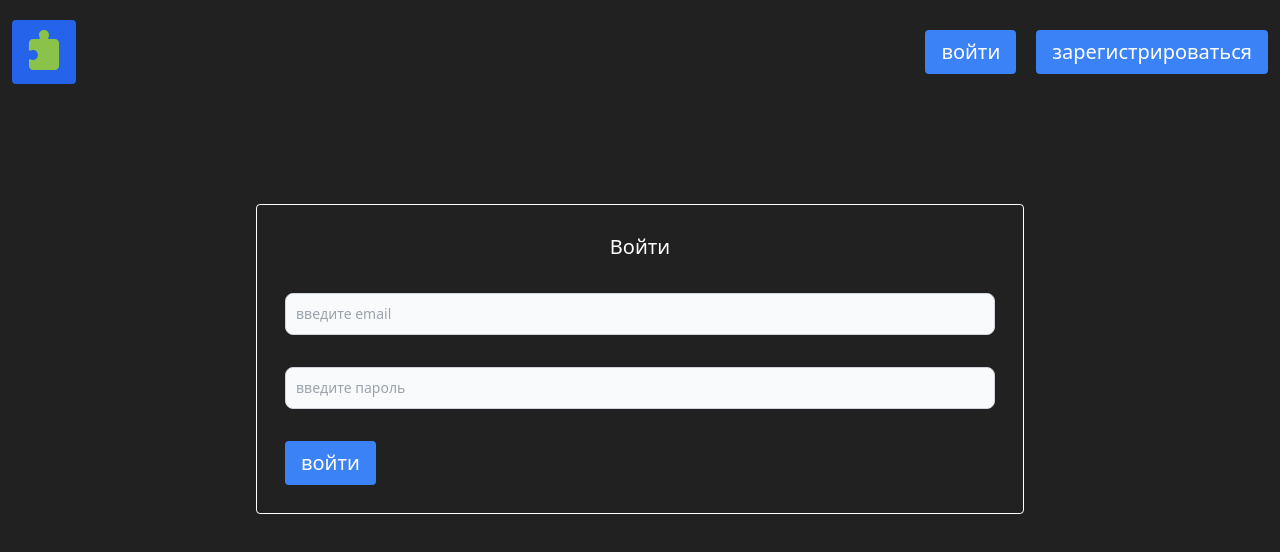
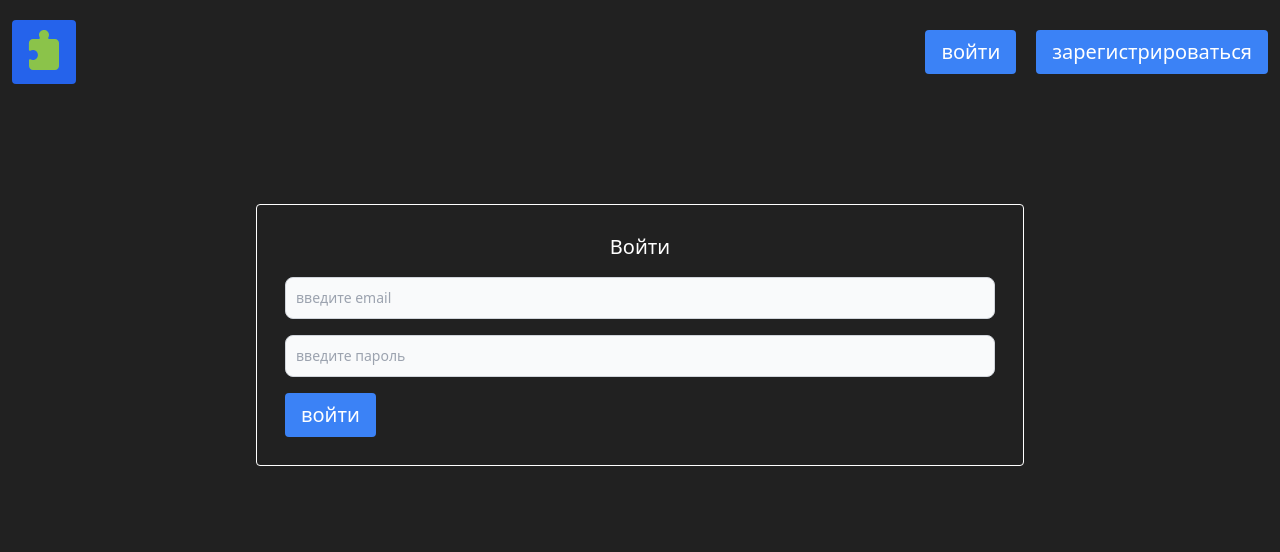
Before and after one commit to NikolayCharaev/mern, a React (Vite) app in the folder frontend/: page /login in a window 1280 px wide. Shown: the top 552 px of the page. Built offline with nearby package versions, Linux system fonts and the light colour scheme.

Commit message:
валидация формы

```diff
--- a/frontend/src/components/custom/input/index.jsx
+++ b/frontend/src/components/custom/input/index.jsx
@@ -1,5 +1,4 @@
 import PropTypes from 'prop-types';
-
 const CustomInput = ({ placeholder, inputType }) => {
   return (
     <input
--- a/frontend/src/components/login/index.jsx
+++ b/frontend/src/components/login/index.jsx
@@ -1,13 +1,59 @@
-import CustomInput from "../custom/input";
-import CustomButton from "../custom/button";
+import CustomInput from '../custom/input';
+import CustomButton from '../custom/button';
+import { useForm } from 'react-hook-form';
 const Login = () => {
+  const {
+    register,
+    handleSubmit,
+    formState: { errors },
+  } = useForm();
+
+  const onSubmit = (data) => {
+    console.log(data);
+  };
+
   return (
-    <form className="p-7 border border-white rounded mx-auto max-w-3xl flex flex-col gap-8 items-start mt-28">
+    <form
+      className="p-7 border border-white rounded mx-auto max-w-3xl flex flex-col gap-4 items-start mt-28"
+      onSubmit={handleSubmit(onSubmit)}>
       <label className="text-center w-full">Войти</label>
-      <CustomInput placeholder={'введите email'} inputType="email" />
-      <CustomInput placeholder={'введите пароль'} inputType="password" />
+      <div className="w-full">
+        <input
+          type="email"
+          className="bg-gray-50 border border-gray-300 text-gray-900 text-sm rounded-lg focus:ring-blue-500 focus:border-blue-500 block w-full p-2.5 dark:bg-gray-700 dark:border-gray-600 dark:placeholder-gray-400 dark:text-white dark:focus:ring-blue-500 dark:focus:border-blue-500"
+          placeholder={'введите email'}
+          {...register('email', {
+            required: 'поле email обязательно для заполнения',
+            pattern: {
+              value: /^[A-Z0-9._%+-]+@[A-Z0-9.-]+\.[A-Z]{2,}$/i,
+              message: 'введите корректный email',
+            },
+          })}
+        />
+        {(errors.email?.type === 'required' || errors.email?.type === 'pattern') && (
+          <p className="text-sm text-red-500 mt-2">{errors.email.message}</p>
+        )}
+      </div>
 
-      <CustomButton text={'войти'} />
+      <div className="w-full">
+        <input
+          type="password"
+          className="bg-gray-50 border border-gray-300 text-gray-900 text-sm rounded-lg focus:ring-blue-500 focus:border-blue-500 block w-full p-2.5 dark:bg-gray-700 dark:border-gray-600 dark:placeholder-gray-400 dark:text-white dark:focus:ring-blue-500 dark:focus:border-blue-500"
+          placeholder={'введите пароль'}
+          {...register('password', {
+            required: 'Поле password обязательно для заполнения',
+            minLength : {
+                value: 4,
+                message : 'пароль должен быть не менее 4 символов'
+            }
+          })}
+        />
+        {(errors.password?.type === 'required' || errors.password?.type === 'minLength')&& (
+          <p className="text-sm text-red-500 mt-2">{errors.password.message}</p>
+        )}
+      </div>
+
+      <CustomButton text={'войти'} type="submit" />
     </form>
   );
 };
```
